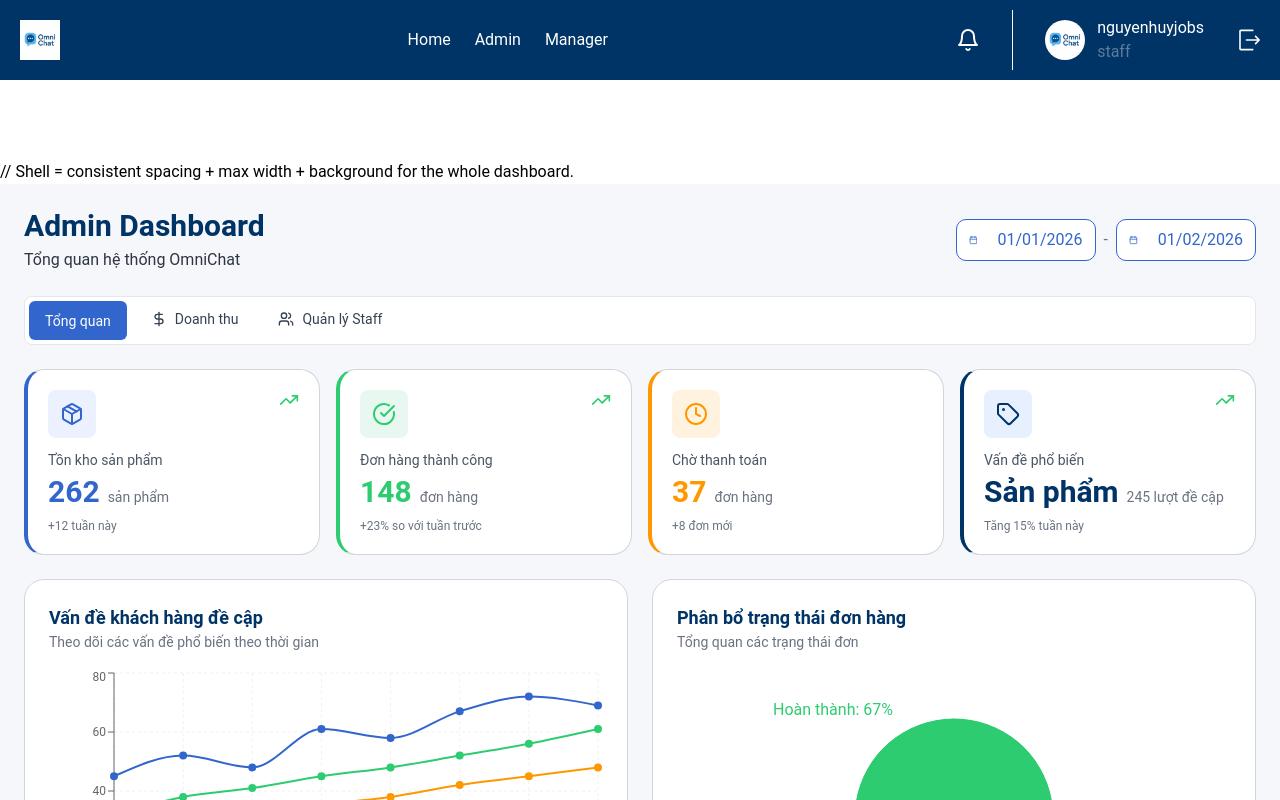
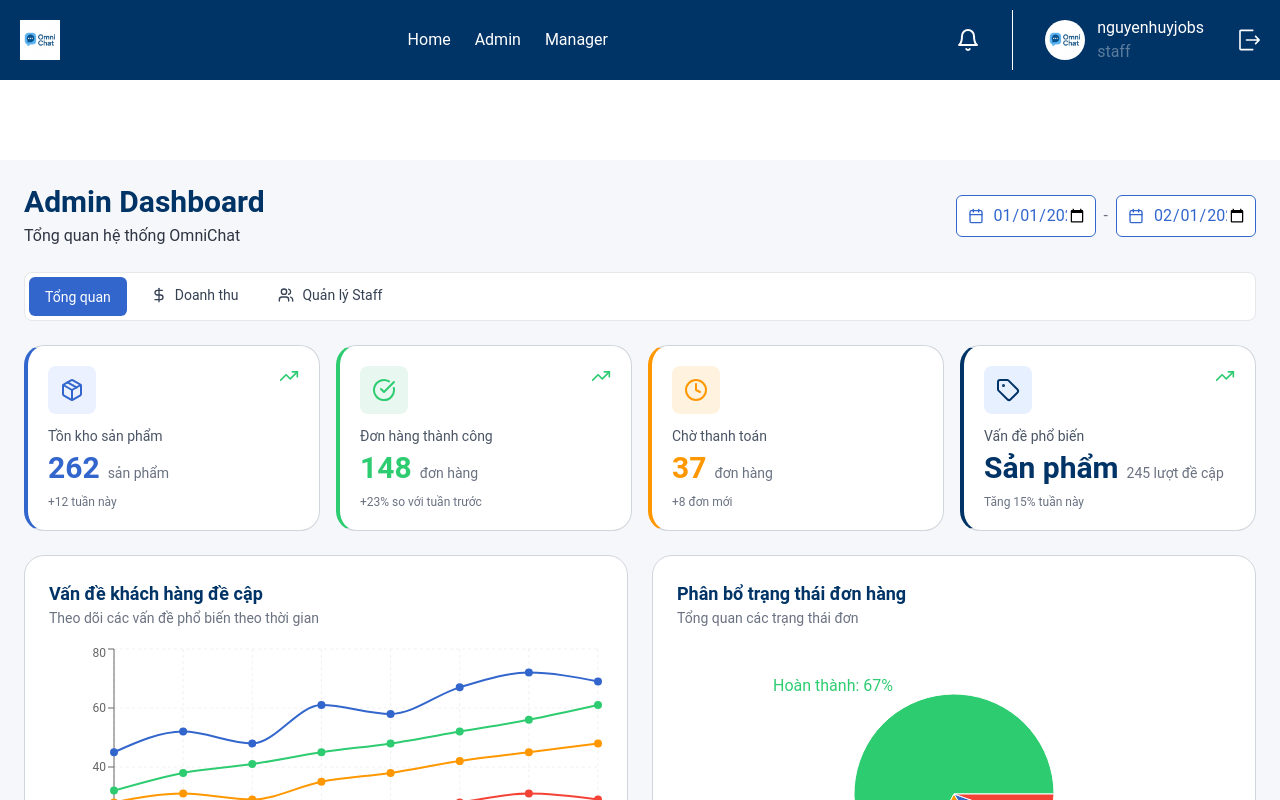
Before and after one commit to huynguyenj/omni-chat-web, a React (Vite) app: page /admin in a window 1280 px wide. Shown: the top 800 px of the page. Built offline with nearby package versions, Linux system fonts and the light colour scheme.

Commit message:
Update AdminDashbroad date picker

```diff
--- a/src/features/admin/components/AdminDashboardHeader.tsx
+++ b/src/features/admin/components/AdminDashboardHeader.tsx
@@ -1,10 +1,13 @@
-import Button from '@/components/ui/button/Button'
 import { Calendar as CalendarIcon } from 'lucide-react'
 import { useAdminDashboard } from '../hooks/useAdminDashboard'
-import { formatDateVi } from '../utils/date'
+import { fromDateInputValue, toDateInputValue } from '../utils/date'
 
 export default function AdminDashboardHeader() {
-  const { dateFrom, dateTo } = useAdminDashboard()
+  const { dateFrom, dateTo, setDateFrom, setDateTo } = useAdminDashboard()
+  const openNativeDatePicker = (input: HTMLInputElement) => {
+    // Chromium supports showPicker(); fallback keeps normal date input behavior.
+    ;(input as HTMLInputElement & { showPicker?: () => void }).showPicker?.()
+  }
 
   return (
     <div className="flex items-center justify-between mb-6">
@@ -15,15 +18,29 @@ export default function AdminDashboardHeader() {
 
       <div className="flex items-center gap-3">
         <div className="flex items-center gap-2">
-          <Button variant="outline" className="w-[140px] justify-start text-left font-normal" type="button">
-            <CalendarIcon className="mr-2 h-4 w-4" />
-            {formatDateVi(dateFrom)}
-          </Button>
+          <label className="relative">
+            <CalendarIcon className="absolute left-3 top-1/2 -translate-y-1/2 h-4 w-4 text-[#3366CC] pointer-events-none" />
+            <input
+              type="date"
+              value={toDateInputValue(dateFrom)}
+              onChange={(e) => setDateFrom(fromDateInputValue(e.target.value))}
+              onClick={(e) => openNativeDatePicker(e.currentTarget)}
+              onFocus={(e) => openNativeDatePicker(e.currentTarget)}
+              className="w-[140px] pl-9 pr-2 py-2 rounded-md border border-[#3366CC] text-[#3366CC] bg-white focus:outline-none focus:ring-2 focus:ring-[#3366CC]/30"
+            />
+          </label>
           <span className="text-gray-500">-</span>
-          <Button variant="outline" className="w-[140px] justify-start text-left font-normal" type="button">
-            <CalendarIcon className="mr-2 h-4 w-4" />
-            {formatDateVi(dateTo)}
-          </Button>
+          <label className="relative">
+            <CalendarIcon className="absolute left-3 top-1/2 -translate-y-1/2 h-4 w-4 text-[#3366CC] pointer-events-none" />
+            <input
+              type="date"
+              value={toDateInputValue(dateTo)}
+              onChange={(e) => setDateTo(fromDateInputValue(e.target.value))}
+              onClick={(e) => openNativeDatePicker(e.currentTarget)}
+              onFocus={(e) => openNativeDatePicker(e.currentTarget)}
+              className="w-[140px] pl-9 pr-2 py-2 rounded-md border border-[#3366CC] text-[#3366CC] bg-white focus:outline-none focus:ring-2 focus:ring-[#3366CC]/30"
+            />
+          </label>
         </div>
       </div>
     </div>
--- a/src/features/admin/utils/date.ts
+++ b/src/features/admin/utils/date.ts
@@ -2,3 +2,17 @@ export function formatDateVi(date: Date | undefined) {
   if (!date) return 'Chọn ngày'
   return date.toLocaleDateString('vi-VN', { day: '2-digit', month: '2-digit', year: 'numeric' })
 }
+
+export function toDateInputValue(date: Date | undefined) {
+  if (!date) return ''
+  const y = date.getFullYear()
+  const m = String(date.getMonth() + 1).padStart(2, '0')
+  const d = String(date.getDate()).padStart(2, '0')
+  return `${y}-${m}-${d}`
+}
+
+export function fromDateInputValue(value: string) {
+  if (!value) return undefined
+  const parsed = new Date(`${value}T00:00:00`)
+  return Number.isNaN(parsed.getTime()) ? undefined : parsed
+}
--- a/src/pages/admin/AdminDashboard.tsx
+++ b/src/pages/admin/AdminDashboard.tsx
@@ -20,7 +20,7 @@ export default function AdminDashboard() {
   return (
     // Provider boundary: everything inside can read/write dashboard state via `useAdminDashboard()`.
     <AdminDashboardProvider>
-      // Shell = consistent spacing + max width + background for the whole dashboard.
+      {/* // Shell = consistent spacing + max width + background for the whole dashboard.  */}
       <AdminDashboardShell>
         {/* Header = title + date range display (UI placeholder for now). */}
         <AdminDashboardHeader />
```
